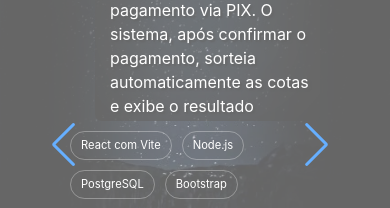
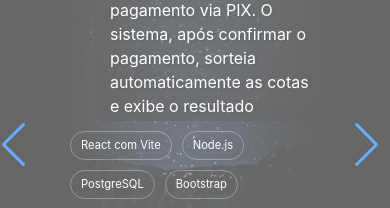
Before and after one commit to robson-magalhaes/portfolio, a React (Vite) app: page / in a window 390 px wide. Shown: the part 4709-4917 px from the top of the page. Built offline with nearby package versions, Linux system fonts and the light colour scheme.

Commit message:
acertando botao e responsividade mobile

```diff
--- a/src/components/Projetos/styled.js
+++ b/src/components/Projetos/styled.js
@@ -3,7 +3,7 @@ import styled from 'styled-components';
 export const LeftContainer = styled.a`
     flex:1;
     width: 100%;
-    height: 440px;
+    height: auto;
     background: ${(props) => (props.urlimage ? `url(${props.urlimage})` : 'blue')};
     background-size: 100% 100%;
     background-repeat: space;
@@ -18,6 +18,10 @@ export const RightContainer = styled.div`
     text-align: start;
     height: 500px;
     max-height: 360px;
+
+    @media(max-width:1067px){
+        max-height: 260px;
+    }
     @media(max-width:767px){
         max-height: none;
         flex: 1;
@@ -43,17 +47,20 @@ export const Descricao = styled.div`
     display: flex;
     flex-direction: column;
     align-items: space-between;
+    overflow-y:scroll;
+
+    &::-webkit-scrollbar{
+        overflow-y: hidden;
+    }
     & p {
         height: 100%;
     }
+
     @media(max-width:767px){
         width: 90%;
         height: 300px;
         max-height: 250px;
         overflow-y: scroll;
-        &::-webkit-scrollbar{
-            overflow-y: hidden;
-        }
         background-color: #13131470;
     }
 `
@@ -126,6 +133,7 @@ export const Balao = styled.div`
     transform: translateX(-55px) translateY(-25px);
     opacity: 0;
     background-color: white;
+    color: black;
     @media(max-width:767px){
         display: none;
     }
--- a/src/components/Projetos/styles.css
+++ b/src/components/Projetos/styles.css
@@ -85,4 +85,11 @@
             translate: none;
         }
     }
+    .swiper-button-prev {
+        margin-left: 0;
+    }
+
+    .swiper-button-next {
+        margin-right: 0;
+    }
 }
--- a/src/pages/styled.js
+++ b/src/pages/styled.js
@@ -370,7 +370,7 @@ export const ExpSkill = styled.div`
 
 export const SessaoProjetos = styled.section`
     padding: 70px 0;
-    height: auto;
+    height: auto !important;
     box-shadow: 0px 100px 70px 120px black inset;
     background: url(${aurora});
     background-repeat: no-repeat;
```
